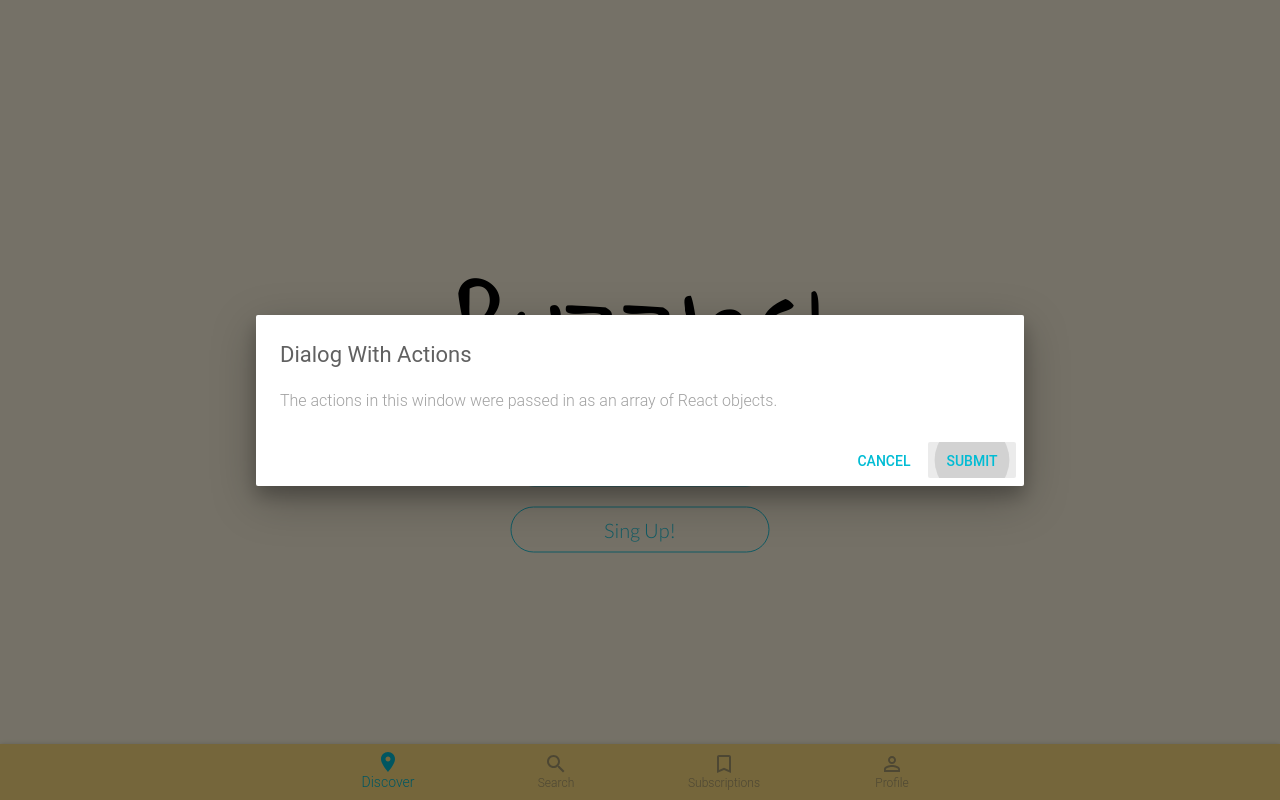
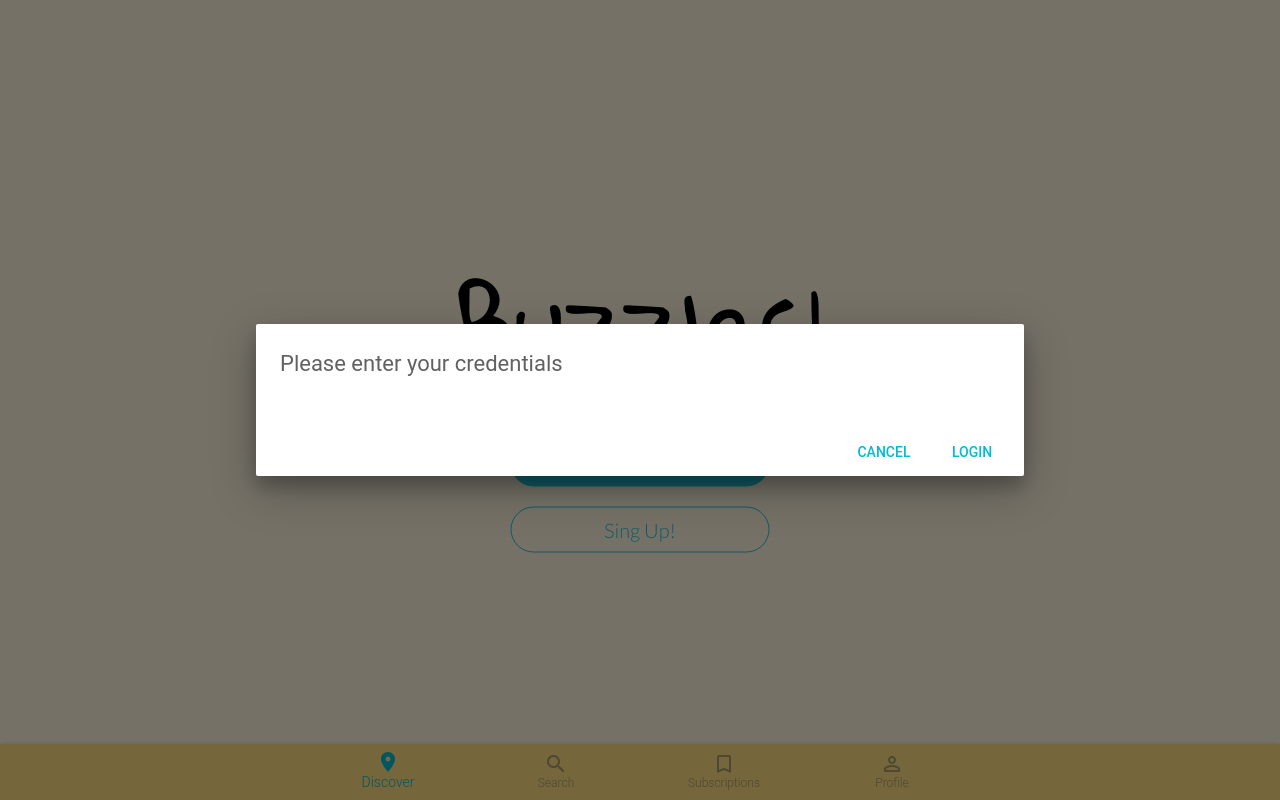
Before and after one commit to jakubbaron/buzzles, a React app: page /profile in a window 1280 px wide. Both pictures are taken after a click on the link "Login". Built offline with nearby package versions, Linux system fonts and the light colour scheme.

Commit message:
Login dialog with passed customized buttons

```diff
--- a/components/App.jsx
+++ b/components/App.jsx
@@ -1,7 +1,6 @@
 import React, { Component } from 'react';
 import MenuBar from './organisms/MenuBar.jsx';
 import { white, white500, amber200, grey700 } from 'material-ui/styles/colors'
-import darkBaseTheme from 'material-ui/styles/baseThemes/darkBaseTheme';
 import MuiThemeProvider from 'material-ui/styles/MuiThemeProvider';
 import getMuiTheme from 'material-ui/styles/getMuiTheme';
 import LoginDialog from './organisms/LoginDialog.jsx';
@@ -36,13 +35,19 @@ class App extends Component {
         height: 100,
       },
     });
+    const buttons = [
+      { text: "Login" },
+      { text: "Cancel" },
+      { text: "Login" },
+    ]
+    const text = "Please enter your credentials";
     return (
       <div>
         <header>
           <div className="buzzles-text-box">
             <h1>Buzzles!</h1>
             <MuiThemeProvider muiTheme={DialogTheme}>
-              <LoginDialog />
+              <LoginDialog buttons={buttons} text={text} />
             </MuiThemeProvider>
             <a href="#" className="btn btn-ghost">Sing Up!</a>
           </div>
--- a/components/organisms/LoginDialog.jsx
+++ b/components/organisms/LoginDialog.jsx
@@ -15,7 +15,6 @@ export default class LoginDialog extends React.Component {
     this.state = {
       open: false,
     };
-
   }
 
   handleOpen() {
@@ -27,32 +26,33 @@ export default class LoginDialog extends React.Component {
   };
 
   render() {
+    const { buttons } = this.props;
+    const { text } = this.props;
     // make a login window here
     const actions = [
       <FlatButton
-        label="Cancel"
+        label={buttons[1].text}
         primary={true}
         onClick={this.handleClose.bind(this)}
       />,
       <FlatButton
-        label="Submit"
+        label={buttons[2].text}
         primary={true}
-        keyboardFocused={true}
         onClick={this.handleClose.bind(this)}
       />,
     ];
 
     return (
       <div>
-        <a href="#" className="btn btn-full" onClick={this.handleOpen.bind(this)}>Login</a>
+        <a href="#" className="btn btn-full" onClick={this.handleOpen.bind(this)}>{buttons[0].text}</a>
         <Dialog
-          title="Dialog With Actions"
+          title={text}
           actions={actions}
           modal={false}
           open={this.state.open}
           onRequestClose={this.handleClose.bind(this)}
         >
-          The actions in this window were passed in as an array of React objects.
+
         </Dialog>
       </div>
     );
```
